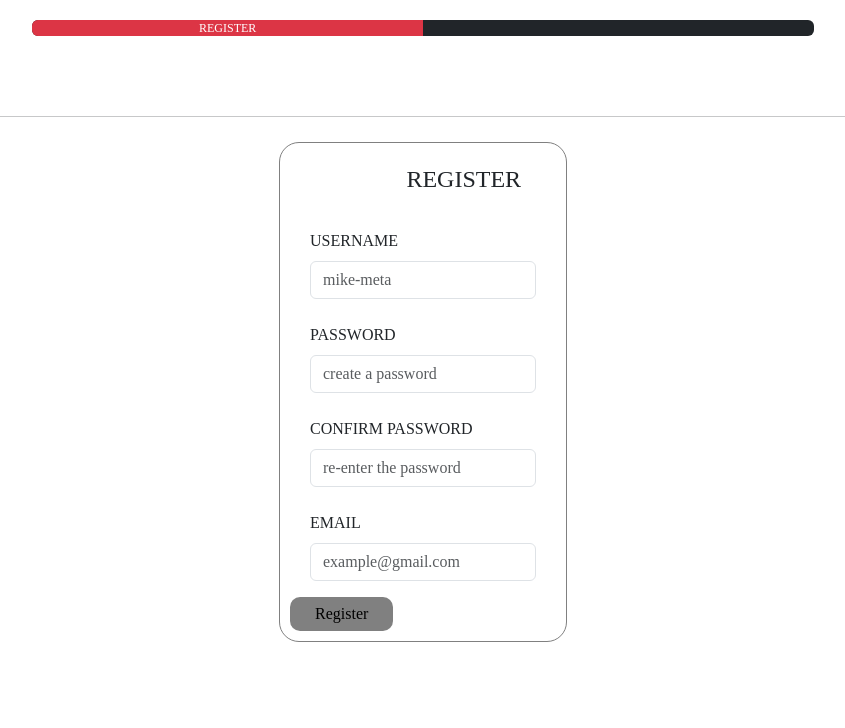
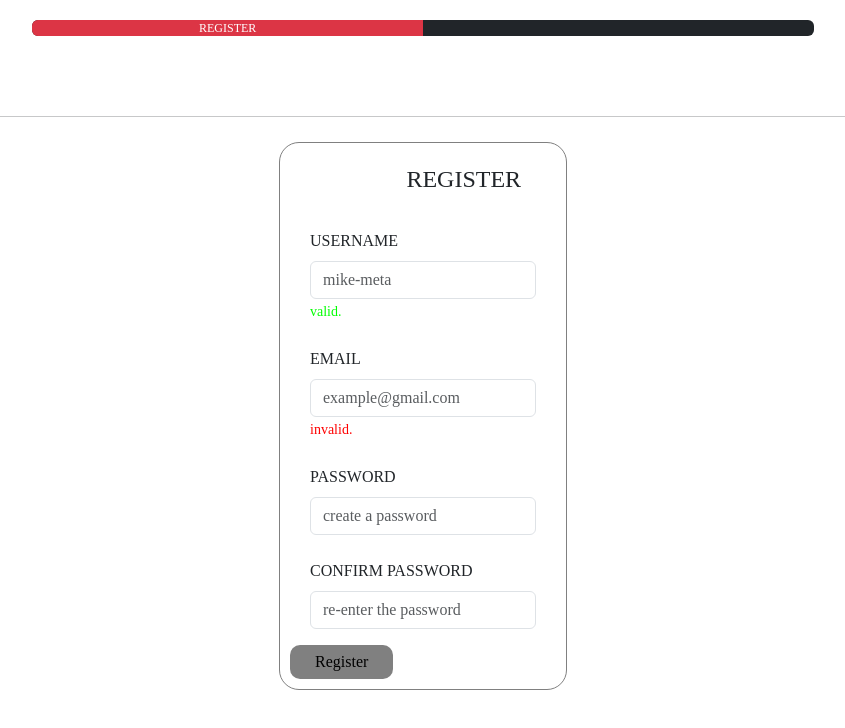
Before and after one commit to Red-stevo/E-LearningHub, a React (Vite) app in the folder student-learning-assistant/: page /student-assistant/register in a window 1280 px wide. Shown: the top 728 px of the page, without its empty margins (217-1062 px from the left). Built offline with nearby package versions, Linux system fonts and the light colour scheme.

Commit message:
Commit message >>>>> backend connection <<<<<

```diff
--- a/student-learning-assistant/src/AppPages/Component/RegistrationForm.jsx
+++ b/student-learning-assistant/src/AppPages/Component/RegistrationForm.jsx
@@ -7,6 +7,8 @@ const RegistrationForm = ({verify, verificationCode, register}) => {
     const [password, setPassword] = useState('');
     const [confirmPassword, setConfirmPassword] = useState('');
     const [email, setEmail] = useState('');
+    const [usernameCheck, setUsernameCheck] = useState(true);
+    const [emailCheck, SetEmailCheck] = useState(false);
 
     const handleSubmit = (e) => {
         e.defaultPrevented;
@@ -32,8 +34,21 @@ const RegistrationForm = ({verify, verificationCode, register}) => {
                 <Form.Group className={'username'}>
                     <Form.Label htmlFor={'username'}>USERNAME</Form.Label>
                     <Form.Control type={'text'} placeholder={'mike-meta'} id={'username'}
-                    value={username} onChange={(e) => setUsername(e.target.value)}
+                    value={username}
+                    onChange={(e) =>{ setUsername(e.target.value);
+                    }}
                     maxLength={50}/>
+                    {usernameCheck? <Form.Text style={{color:"lime"}}>valid.</Form.Text>:
+                        <Form.Text style={{color:"red"}} className={"invalid"}>invalid.</Form.Text>}
+                </Form.Group>
+
+                <Form.Group className={'email'}>
+                    <Form.Label htmlFor={'email'}>EMAIL</Form.Label>
+                    <Form.Control type={'email'} placeholder={'example@gmail.com'} id={'email'}
+                                  value={email} onChange={(e) => setEmail(e.target.value)}
+                                  maxLength={50}/>
+                    {emailCheck? <Form.Text style={{color:"lime"}}>valid.</Form.Text>:
+                        <Form.Text style={{color:"red"}} className={"invalid"}>invalid.</Form.Text>}
                 </Form.Group>
 
                 <Form.Group className={'password'}>
@@ -50,12 +65,6 @@ const RegistrationForm = ({verify, verificationCode, register}) => {
                     maxLength={50}/>
                 </Form.Group>
 
-                <Form.Group className={'email'}>
-                    <Form.Label htmlFor={'email'}>EMAIL</Form.Label>
-                    <Form.Control type={'email'} placeholder={'example@gmail.com'} id={'email'}
-                    value={email} onChange={(e) => setEmail(e.target.value)}
-                    maxLength={50}/>
-                </Form.Group>
                 <button className={'reg-btn'} type={"submit"}>Register</button>
             </Form>
         </div>
--- a/student-learning-assistant/src/AppPages/Styles/RegistrationPage.css
+++ b/student-learning-assistant/src/AppPages/Styles/RegistrationPage.css
@@ -63,5 +63,11 @@ Form {
     border-radius: 5px;
 }
 * {
-    font-family: "Noto Sans Kannada ExtraLight";
+    font-family: "Noto Sans Kannada ExtraLight", serif;
 }
+.invalid {
+    color: red;
+    text-decoration-color: red;
+    font-size: 5px;
+    font-weight: lighter;
+}
```
